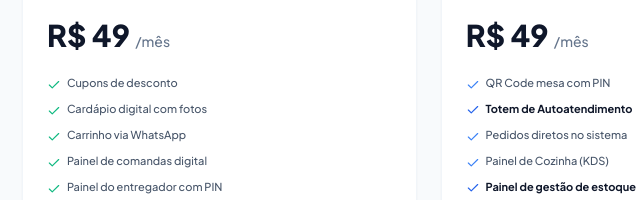
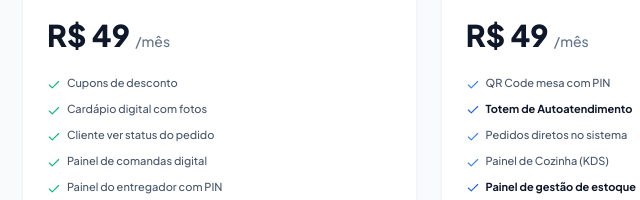
Before and after one commit to evo4performance/lp-menu-operato, a plain HTML site: page index.html in a window 1280 px wide. Shown: the part 2298-2498 px from the top of the page, 2-642 px from the left. Drawn offline with nearby package versions, Linux system fonts and the light colour scheme.

Commit message:
Update index.html

```diff
--- a/index.html
+++ b/index.html
@@ -271,7 +271,7 @@
                         <ul class="space-y-1.5">
                             <li><i data-lucide="check" class="w-3.5 h-3.5 text-emerald-500 inline mr-1"></i> Cupons de desconto</li>
                             <li><i data-lucide="check" class="w-3.5 h-3.5 text-emerald-500 inline mr-1"></i> Cardápio digital com fotos</li>
-                            <li><i data-lucide="check" class="w-3.5 h-3.5 text-emerald-500 inline mr-1"></i> Carrinho via WhatsApp</li>
+                            <li><i data-lucide="check" class="w-3.5 h-3.5 text-emerald-500 inline mr-1"></i> Cliente ver status do pedido</li>
                             <li><i data-lucide="check" class="w-3.5 h-3.5 text-emerald-500 inline mr-1"></i> Painel de comandas digital</li>
                             <li><i data-lucide="check" class="w-3.5 h-3.5 text-emerald-500 inline mr-1"></i> Painel do entregador com PIN</li>
                             <li class="font-bold text-slate-900"><i data-lucide="check" class="w-3.5 h-3.5 text-emerald-600 inline mr-1"></i> Painel de gestão de estoque</li>
```
